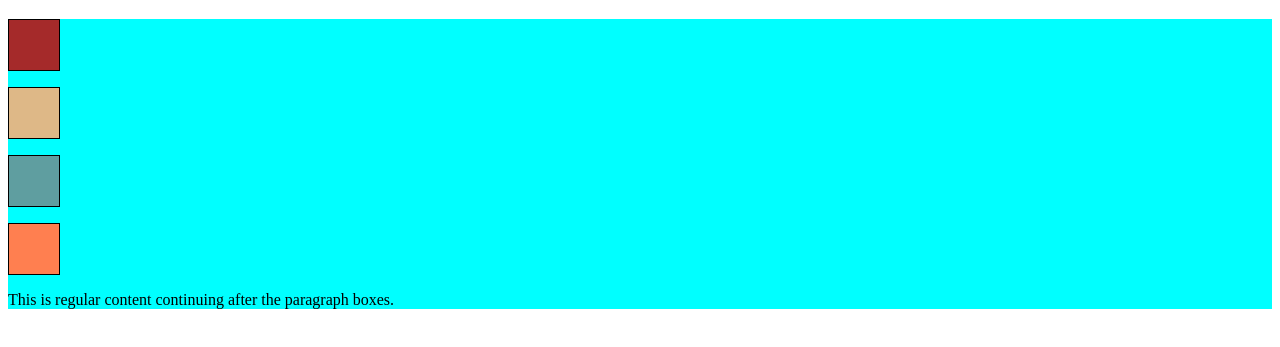
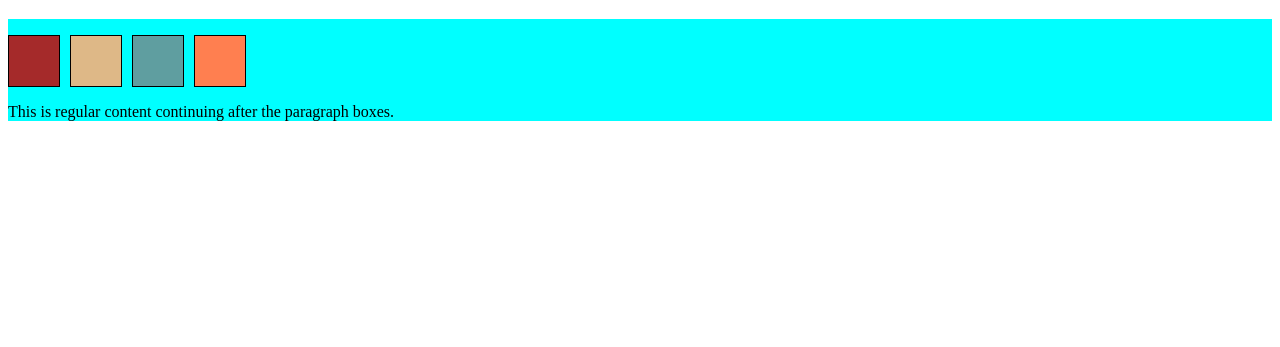
Before and after one commit to Dapada/Positioning-Elements-by-Floating, a plain HTML site: page index.html in a window 1280 px wide. Shown: the part 61-408 px from the top of the page. Drawn offline with Linux system fonts and the light colour scheme.

Commit message:
Update index.html

```diff
--- a/index.html
+++ b/index.html
@@ -16,10 +16,13 @@
 		width: 50px;
 		height: 50px;
 		border: 1px solid black;
+		float: left;
+		margin-right: 10px;
 	}
 
 	#p1{
 		background-color: #A52A2A;
+		/* float: right; */
 	}
 
 	#p2{
@@ -32,6 +35,10 @@
 
 	#p4{
 		background-color: #FF7F50;
+	}
+
+	section {
+		clear: left;
 	}
 
 </style>
```
